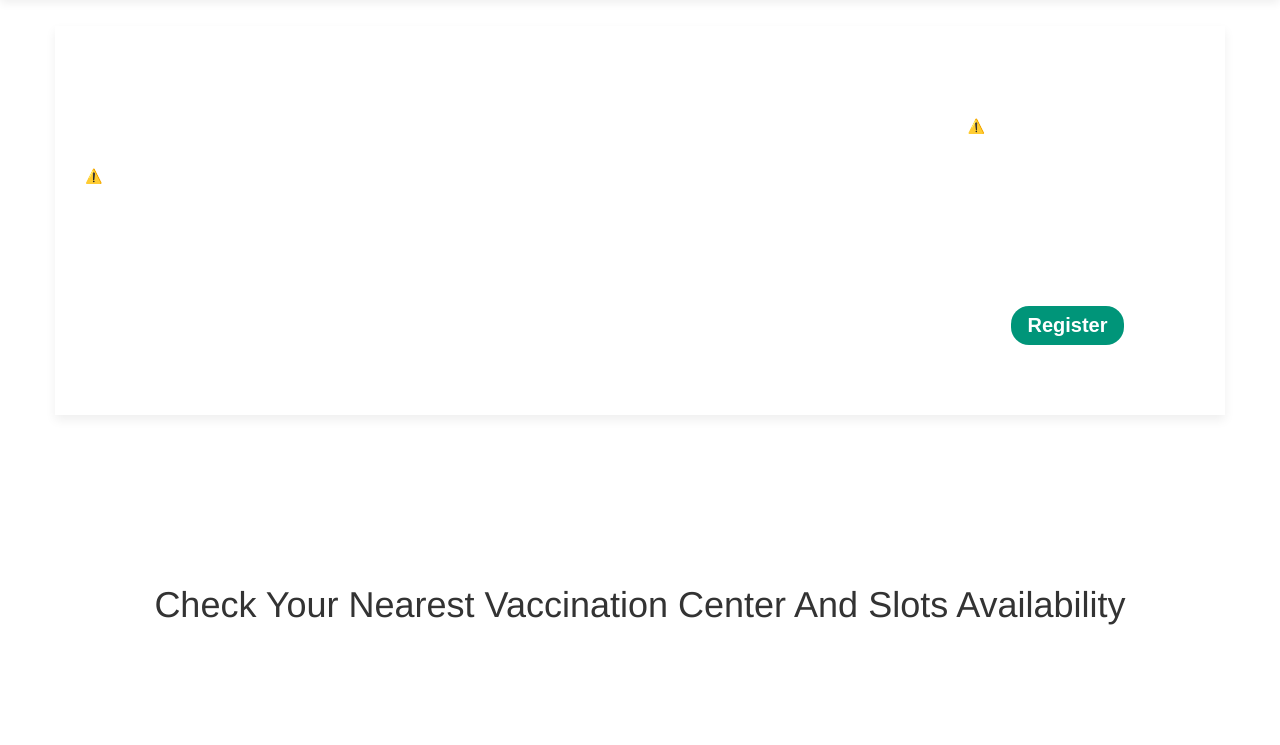
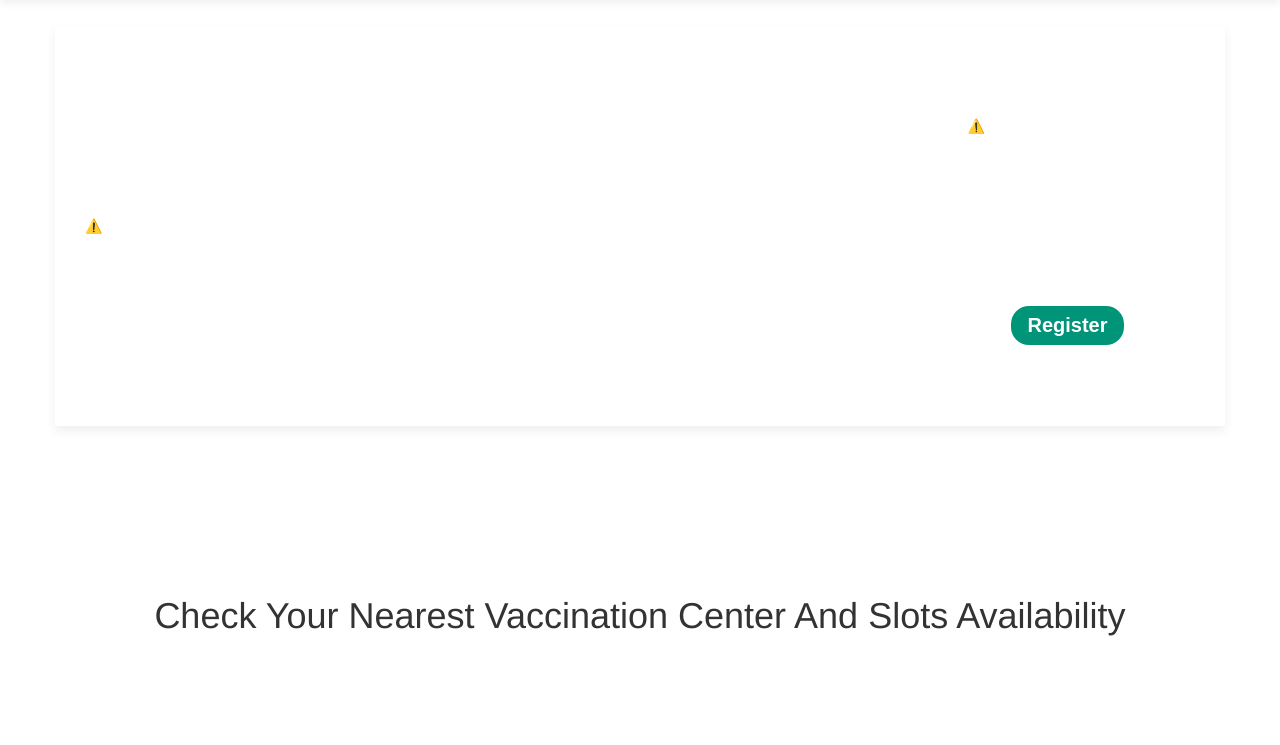
Before and after one commit to saumy0010/vaccine-slot-alert, a plain HTML site: page index.html in a window 1280 px wide. Shown: the part 54-799 px from the top of the page. Drawn offline with nearby package versions, Linux system fonts and the light colour scheme; no server answers.

Commit message:
anmi edit

```diff
--- a/index.html
+++ b/index.html
@@ -60,7 +60,7 @@
     <div class="container anmi-shadow">
         <div class="col-sm-12 col-md-9">
             <script src="https://unpkg.com/@lottiefiles/lottie-player@latest/dist/lottie-player.js"></script>
-            <lottie-player src="https://assets7.lottiefiles.com/packages/lf20_p2evb1ab.json" background="transparent" speed="1" style="width: 100%; height: 300px;" loop autoplay></lottie-player>
+            <lottie-player src="https://assets7.lottiefiles.com/packages/lf20_p2evb1ab.json" background="transparent" speed="1" style="width: 100%; height: 400px;" loop autoplay></lottie-player>
 
         </div>
 
```
